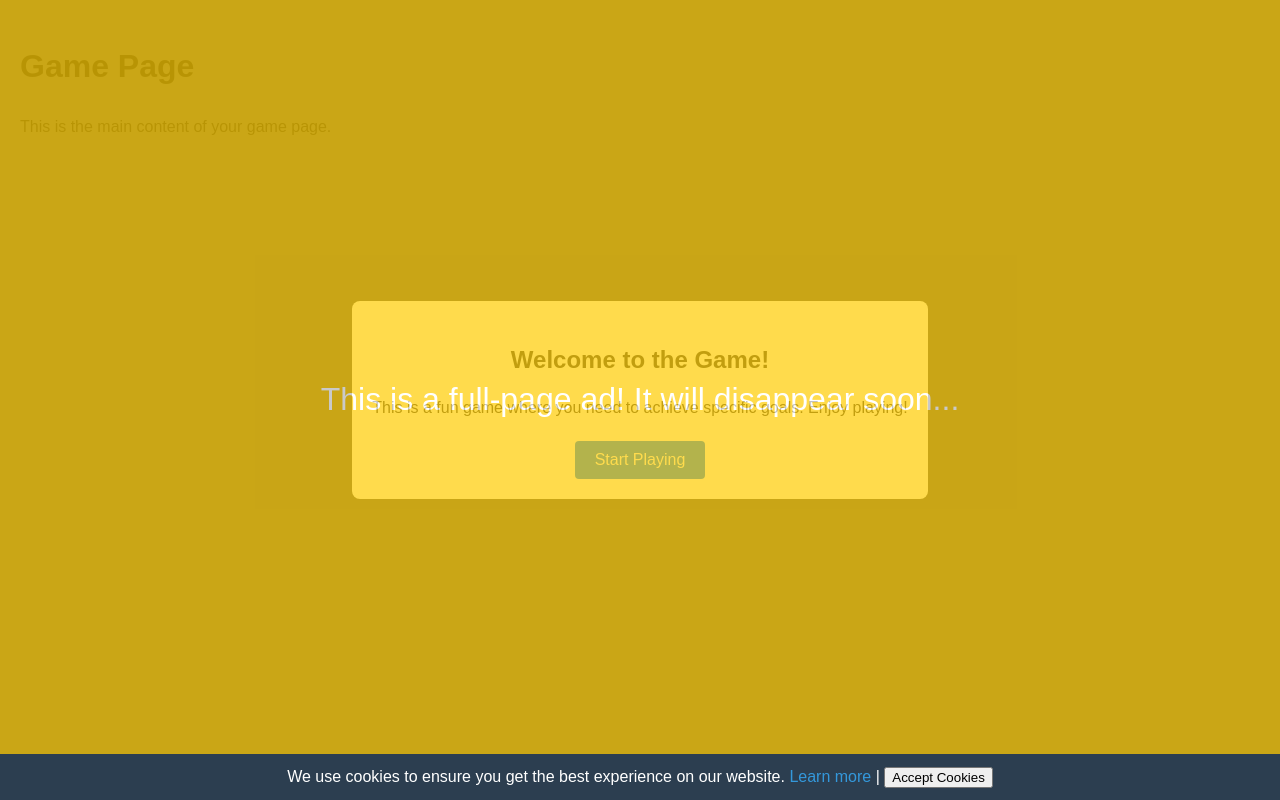
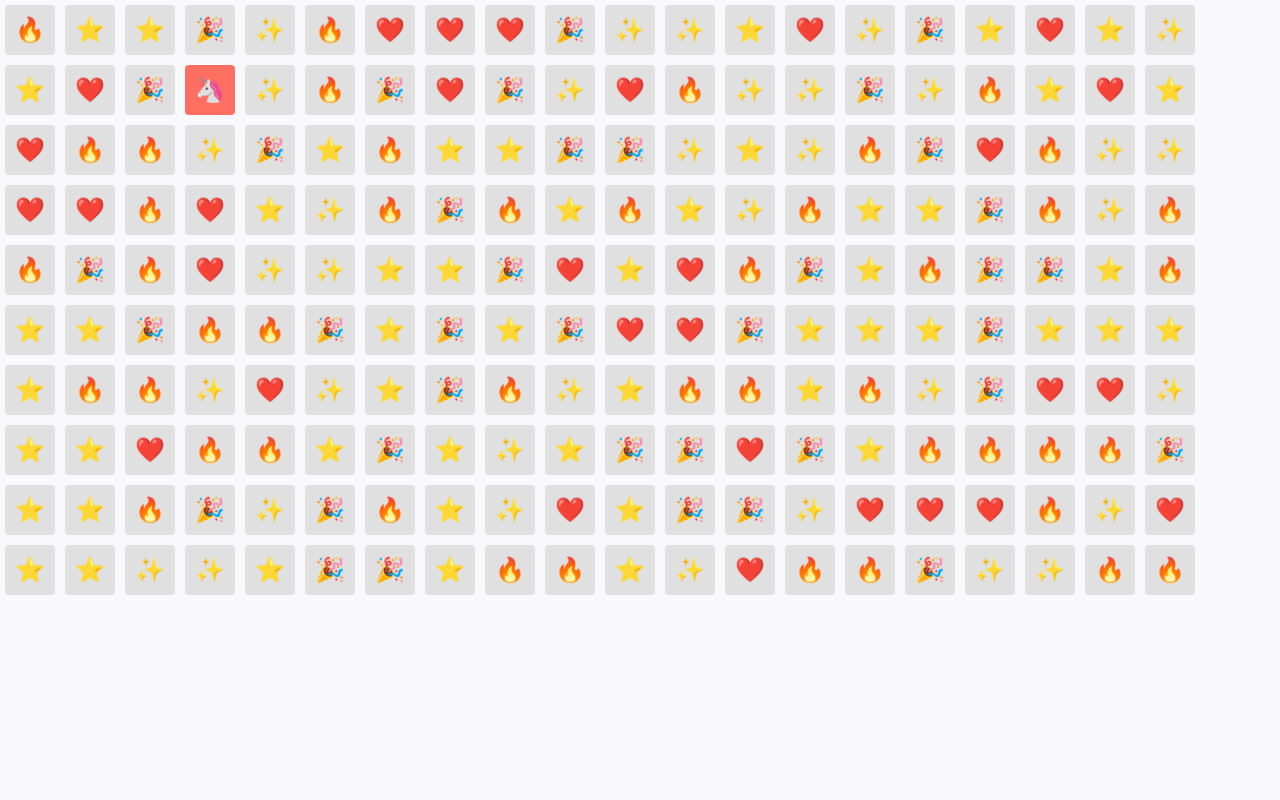
Before and after one commit to taavip/taavip.github.io, a plain HTML site: page index.html in a window 1280 px wide. Drawn offline with Linux system fonts and the light colour scheme.

Commit message:
Update index.html
added gamelogic

```diff
--- a/index.html
+++ b/index.html
@@ -3,7 +3,7 @@
 <head>
   <meta charset="UTF-8">
   <meta name="viewport" content="width=device-width, initial-scale=1.0">
-  <title>Game Page</title>
+  <title>Unicorn Hunt Game</title>
   <style>
     /* General Styles */
     body {
@@ -11,36 +11,44 @@
       font-family: Arial, sans-serif;
       color: #333;
       line-height: 1.6;
+      background-color: #f9f9fb;
+      overflow: hidden; /* Prevent default scrollbars */
     }
 
-    /* Full-Page Ad */
-    .full-page-ad {
-      position: fixed;
-      top: 0;
-      left: 0;
-      width: 100%;
-      height: 100%;
-      background-color: #ffcc00; /* Bright yellow for the ad */
-      display: flex;
-      justify-content: center;
-      align-items: center;
-      z-index: 1000;
-      transition: opacity 0.5s ease;
+    .game-container {
+      position: relative;
+      width: 100vw;
+      height: 100vh;
+      overflow: auto;
+      padding: 20px;
+      box-sizing: border-box;
     }
 
-    .full-page-ad.hidden {
-      opacity: 0;
-      pointer-events: none;
+    .item {
+      display: inline-block;
+      margin: 5px;
+      width: 50px;
+      height: 50px;
+      text-align: center;
+      line-height: 50px;
+      font-size: 24px;
+      font-weight: bold;
+      cursor: pointer;
+      border-radius: 4px;
+      background-color: #e0e0e0;
+      transition: transform 0.2s ease;
     }
 
-    .ad-content {
-      text-align: center;
-      font-size: 2rem;
-      color: white;
+    .item:hover {
+      transform: scale(1.1);
     }
 
-    /* Intro Popup */
-    .popup-overlay {
+    .unicorn {
+      background-color: #ff6f61; /* Soft pink for the unicorn */
+    }
+
+    /* Victory Popup */
+    .victory-popup {
       position: fixed;
       top: 0;
       left: 0;
@@ -50,14 +58,19 @@
       display: flex;
       justify-content: center;
       align-items: center;
-      z-index: 999;
+      z-index: 1000;
+      display: none; /* Hidden by default */
+    }
+
+    .victory-popup.active {
+      display: flex;
     }
 
     .popup-content {
       background-color: white;
       padding: 20px;
       border-radius: 8px;
-      max-width: 600px;
+      max-width: 400px;
       text-align: center;
     }
 
@@ -83,75 +96,160 @@
       background-color: #0056b3;
     }
 
-    /* Cookie Consent Bar */
-    .cookie-consent-bar {
+    /* Confetti Effect */
+    .confetti {
       position: fixed;
-      bottom: 0;
+      top: 0;
       left: 0;
       width: 100%;
-      background-color: #2c3e50;
-      color: white;
-      text-align: center;
-      padding: 10px 0;
+      height: 100%;
+      pointer-events: none;
       z-index: 1001;
     }
 
-    .cookie-consent-bar a {
-      color: #3498db;
-      text-decoration: none;
+    .confetti div {
+      position: absolute;
+      width: 10px;
+      height: 10px;
+      background-color: #ff6f61;
+      animation: fall linear infinite;
+      animation-duration: 5s;
     }
 
-    .cookie-consent-bar a:hover {
-      text-decoration: underline;
+    @keyframes fall {
+      0% {
+        transform: translateY(-100vh);
+        opacity: 1;
+      }
+      100% {
+        transform: translateY(100vh);
+        opacity: 0;
+      }
     }
   </style>
 </head>
 <body>
-  <!-- Full-Page Ad -->
-  <div class="full-page-ad" id="fullPageAd">
-    <div class="ad-content">This is a full-page ad! It will disappear soon...</div>
-  </div>
+  <!-- Game Container -->
+  <div class="game-container" id="gameContainer"></div>
 
-  <!-- Intro Popup -->
-  <div class="popup-overlay" id="popupOverlay">
+  <!-- Victory Popup -->
+  <div class="victory-popup" id="victoryPopup">
     <div class="popup-content">
-      <h2>Welcome to the Game!</h2>
-      <p>This is a fun game where you need to achieve specific goals. Enjoy playing!</p>
-      <button onclick="closePopup()">Start Playing</button>
+      <h2>Congratulations!</h2>
+      <p>You found the unicorn in <span id="timeTaken">XX</span> seconds!</p>
+      <button onclick="restartGame()">Play Again</button>
     </div>
   </div>
 
-  <!-- Main Content -->
-  <div style="padding: 20px;">
-    <h1>Game Page</h1>
-    <p>This is the main content of your game page.</p>
-  </div>
+  <script>
+    const gameContainer = document.getElementById('gameContainer');
+    const victoryPopup = document.getElementById('victoryPopup');
+    const timeTakenElement = document.getElementById('timeTaken');
 
-  <!-- Cookie Consent Bar -->
-  <div class="cookie-consent-bar">
-    We use cookies to ensure you get the best experience on our website. <a href="/privacy-policy.html" target="_blank">Learn more</a> |
-    <button onclick="acceptCookies()">Accept Cookies</button>
-  </div>
+    let startTime = null;
+    let unicornFound = false;
 
-  <script>
-    // Hide the full-page ad after 5 seconds
-    const fullPageAd = document.getElementById('fullPageAd');
-    setTimeout(() => {
-      fullPageAd.classList.add('hidden');
-    }, 5000);
+    // Generate random items (ads and decoys)
+    function generateItems() {
+      const numItems = 200; // Total number of items
+      const items = [];
+      const symbols = ['⭐', '✨', '🔥', '❤️', '🎉']; // Decoy symbols
 
-    // Close the intro popup
-    function closePopup() {
-      const popupOverlay = document.getElementById('popupOverlay');
-      popupOverlay.style.display = 'none';
+      // Add one unicorn
+      items.push({ type: 'unicorn', symbol: '🦄' });
+
+      // Add decoy symbols
+      for (let i = 0; i < numItems - 1; i++) {
+        items.push({ type: 'decoy', symbol: symbols[Math.floor(Math.random() * symbols.length)] });
+      }
+
+      // Shuffle the items array
+      items.sort(() => Math.random() - 0.5);
+
+      // Create item elements
+      items.forEach((item, index) => {
+        const element = document.createElement('div');
+        element.classList.add('item');
+        element.textContent = item.symbol;
+
+        if (item.type === 'unicorn') {
+          element.classList.add('unicorn');
+          element.addEventListener('click', handleUnicornClick);
+        } else {
+          element.addEventListener('click', handleDecoyClick);
+        }
+
+        // Random position
+        const x = (index % 20) * 60; // 20 columns
+        const y = Math.floor(index / 20) * 60; // 20 rows
+        element.style.position = 'absolute';
+        element.style.left = `${x}px`;
+        element.style.top = `${y}px`;
+
+        gameContainer.appendChild(element);
+      });
     }
 
-    // Handle cookie consent
-    function acceptCookies() {
-      const cookieBar = document.querySelector('.cookie-consent-bar');
-      cookieBar.style.display = 'none'; // Hide the bar after acceptance
-      alert('Cookies accepted!');
+    // Handle clicking the unicorn
+    function handleUnicornClick() {
+      if (!unicornFound) {
+        const endTime = Date.now();
+        const timeTaken = Math.floor((endTime - startTime) / 1000);
+        timeTakenElement.textContent = timeTaken;
+
+        // Show victory popup
+        victoryPopup.classList.add('active');
+
+        // Trigger confetti effect
+        createConfetti();
+
+        // Mark the unicorn as found
+        unicornFound = true;
+      }
     }
+
+    // Handle clicking decoy items
+    function handleDecoyClick() {
+      alert('Not the unicorn! Keep looking...');
+    }
+
+    // Restart the game
+    function restartGame() {
+      gameContainer.innerHTML = ''; // Clear the game container
+      victoryPopup.classList.remove('active'); // Hide the victory popup
+      unicornFound = false; // Reset the game state
+      startTime = Date.now(); // Reset the timer
+      generateItems(); // Regenerate items
+    }
+
+    // Create confetti effect
+    function createConfetti() {
+      const confettiContainer = document.createElement('div');
+      confettiContainer.classList.add('confetti');
+      document.body.appendChild(confettiContainer);
+
+      for (let i = 0; i < 100; i++) {
+        const piece = document.createElement('div');
+        piece.style.left = `${Math.random() * 100}%`;
+        piece.style.animationDelay = `${Math.random()}s`;
+        piece.style.backgroundColor = `hsl(${Math.random() * 360}, 100%, 70%)`;
+        confettiContainer.appendChild(piece);
+      }
+
+      // Remove confetti after 5 seconds
+      setTimeout(() => {
+        document.body.removeChild(confettiContainer);
+      }, 5000);
+    }
+
+    // Start the game
+    function startGame() {
+      startTime = Date.now(); // Start the timer
+      generateItems(); // Generate items
+    }
+
+    // Initialize the game
+    startGame();
   </script>
 </body>
 </html>
```
